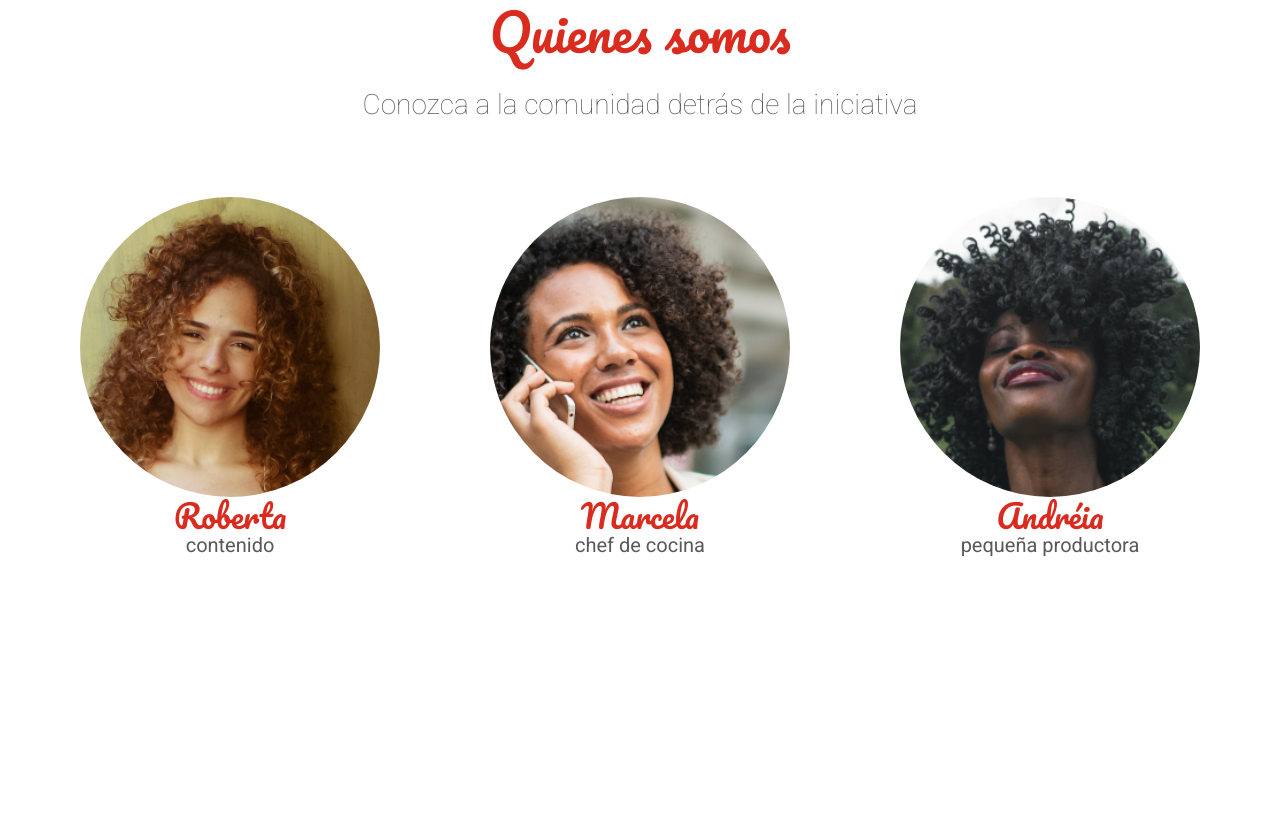
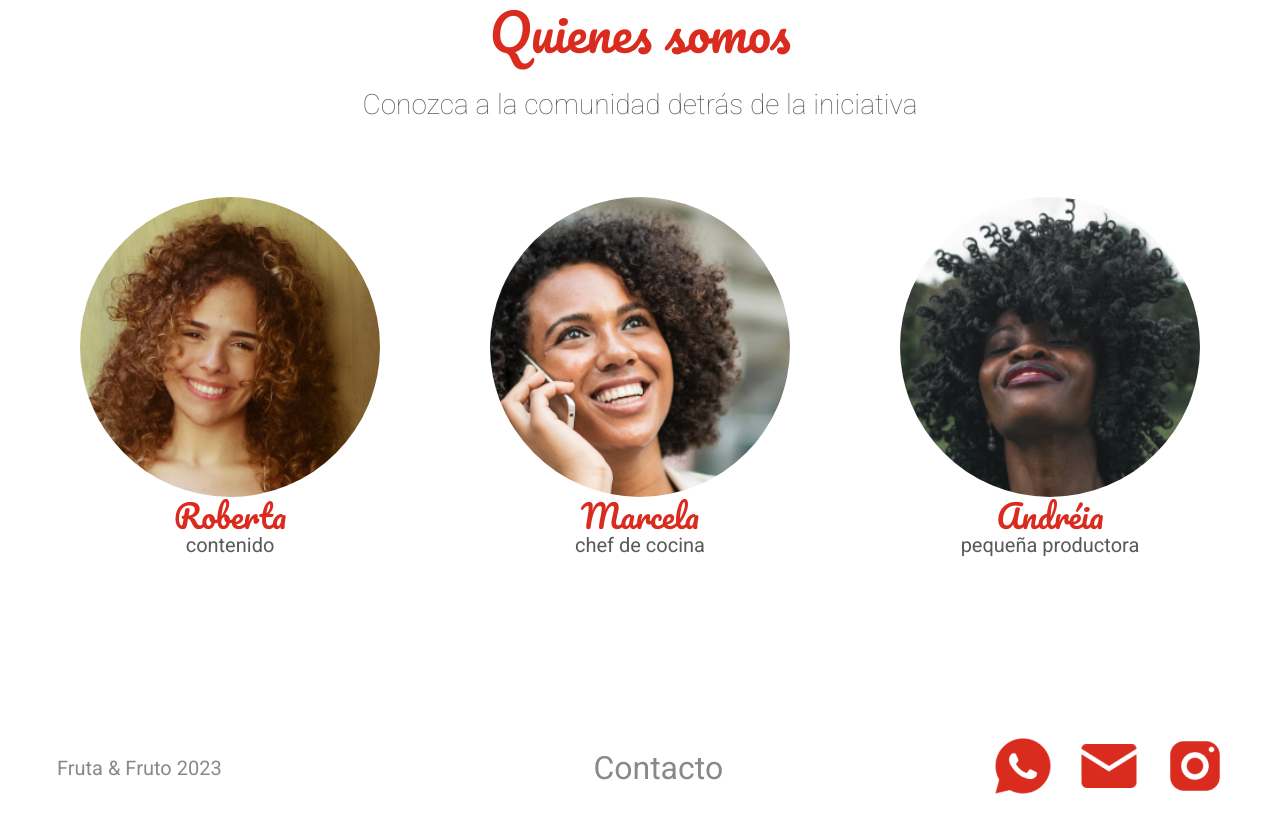
Before and after one commit to Nath-Maya/arquitectura-css-alura, a plain HTML site: page index.html in a window 1280 px wide. Shown: the part 2908-3728 px from the top of the page. Before the commit the page ends 3545 px from the top, so only its background shows below. Drawn offline with Linux system fonts and the light colour scheme.

Commit message:
Sección footer

```diff
--- /dev/null
+++ b/assets/css/footer.css
@@ -0,0 +1,42 @@
+.rodapie {
+   display: flex;
+   justify-content: space-between;
+   align-items: center;
+
+   padding-top: 5rem;
+   padding-left: 2rem;
+   padding-right: 2rem;
+}
+
+.rodapie__titulo {
+   display: flex;
+   color: #8c8888;
+
+   font-weight: 400;
+   font-size: 1.25rem;
+
+   align-items: center;
+
+   padding: 1.56rem;
+}
+
+.rodapie__descripcion {
+   display: flex;
+   font-size: 2rem;
+
+   margin-left: 5rem;
+   color: #8c8888;
+}
+
+.rodapie__lista{
+   display: flex;
+
+}
+
+.rodapie__item {
+   list-style: none;
+}
+
+.rodapie__icon{
+   margin-right: 1.25rem;
+}
--- a/assets/css/quienes-somos.css
+++ b/assets/css/quienes-somos.css
@@ -64,8 +64,9 @@
 }
 
 .persona__imagen--roberta {
-    background-image: url(../img/personas/roberta.jpg);
+   background-image: url(../img/personas/roberta.jpg);
 }
+
 .persona__imagen--marcela {
-    background-image: url(../img/personas/marcela.jpg);
+   background-image: url(../img/personas/marcela.jpg);
 }
--- a/index.html
+++ b/index.html
@@ -1,5 +1,6 @@
 <!DOCTYPE html>
 <html lang="es">
+
 <head>
     <meta charset="UTF-8">
     <meta http-equiv="X-UA-Compatible" content="IE=edge">
@@ -19,8 +20,9 @@
     <link rel="stylesheet" href="/assets/css/recetas.css">
     <!-- stylesheet quienes somos -->
     <link rel="stylesheet" href="/assets/css/quienes-somos.css">
+    <!-- stylesheet pie de pagina -->
+    <link rel="stylesheet" href="/assets/css/footer.css">
 </head>
-
 <body>
     <!-- !HEADER -->
     <header class="cabecera">
@@ -42,7 +44,8 @@
     <!-- !SOBRE -->
     <section class="sobre">
         <h2 class="sobre__titulo">Recetas para economizar y ganar salud</h2>
-        <p class="sobre__descripcion">Nuestras recetas te ayudan a aprovechar mejor los alimentos, economizar, ganar tiempo
+        <p class="sobre__descripcion">Nuestras recetas te ayudan a aprovechar mejor los alimentos, economizar, ganar
+            tiempo
             y practicidad.</p>
     </section>
     <!-- !RECETAS -->
@@ -118,6 +121,27 @@
             </div>
         </div>
     </section>
+    <!-- !FOOTER -->
+    <footer class="rodapie">
+        <h3 class="rodapie__titulo">Fruta & Fruto 2023</h2>
+            <p class="rodapie__descripcion">Contacto</p>
+            <ul class="rodapie__lista">
+                <li class="rodapie__item">
+                    <a class="rodapie__icon" href="#">
+                        <img alt="WhatsApp" src="./assets/img/WhatsApp.png">
+                    </a>
+                </li>
+                <li class="rodapie__item">
+                    <a class="rodapie__icon" href="#">
+                        <img alt="Email" src="./assets/img/email.png">
+                    </a>
+                </li>
+                <li class="rodapie__item">
+                    <a class="rodapie__icon" href="#">
+                        <img alt="Instagram" src="./assets/img/Instagram.png">
+                    </a>
+                </li>
+            </ul>
+    </footer>
 </body>
-
 </html>
```
